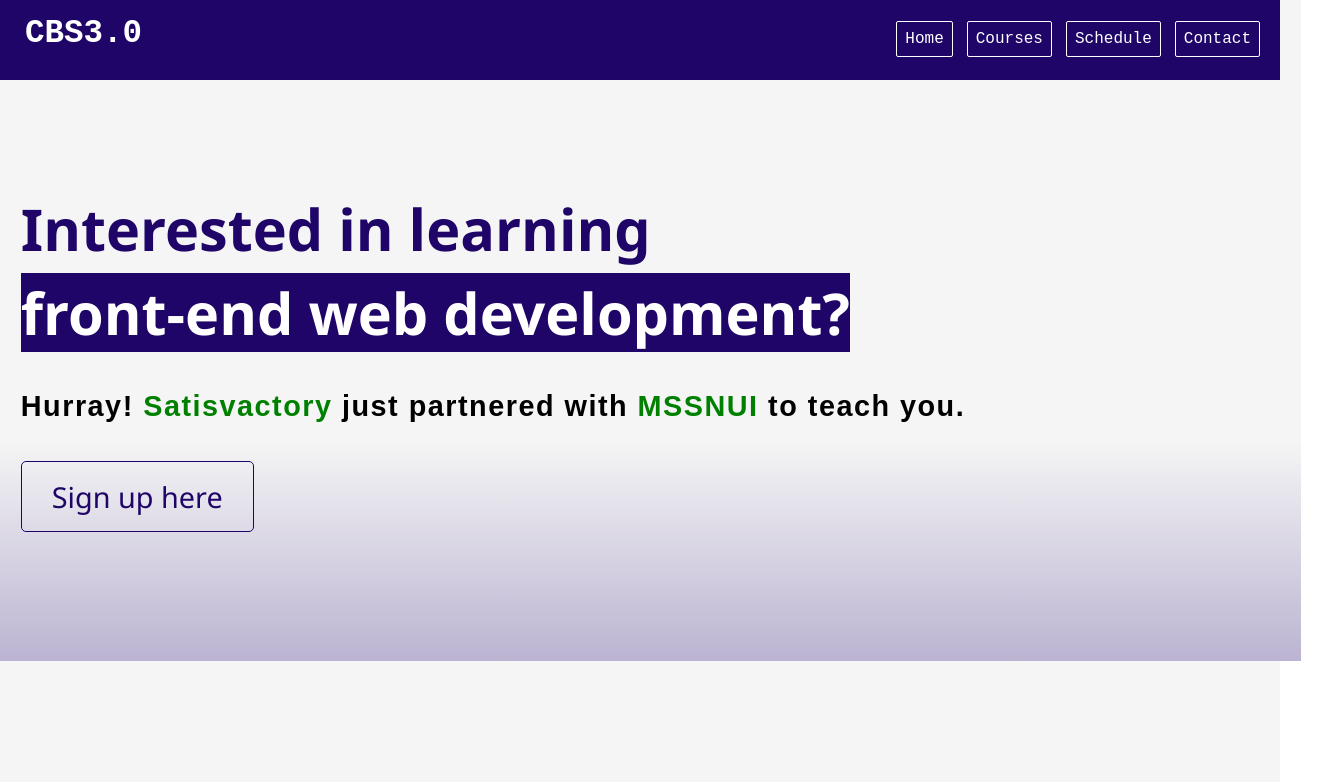
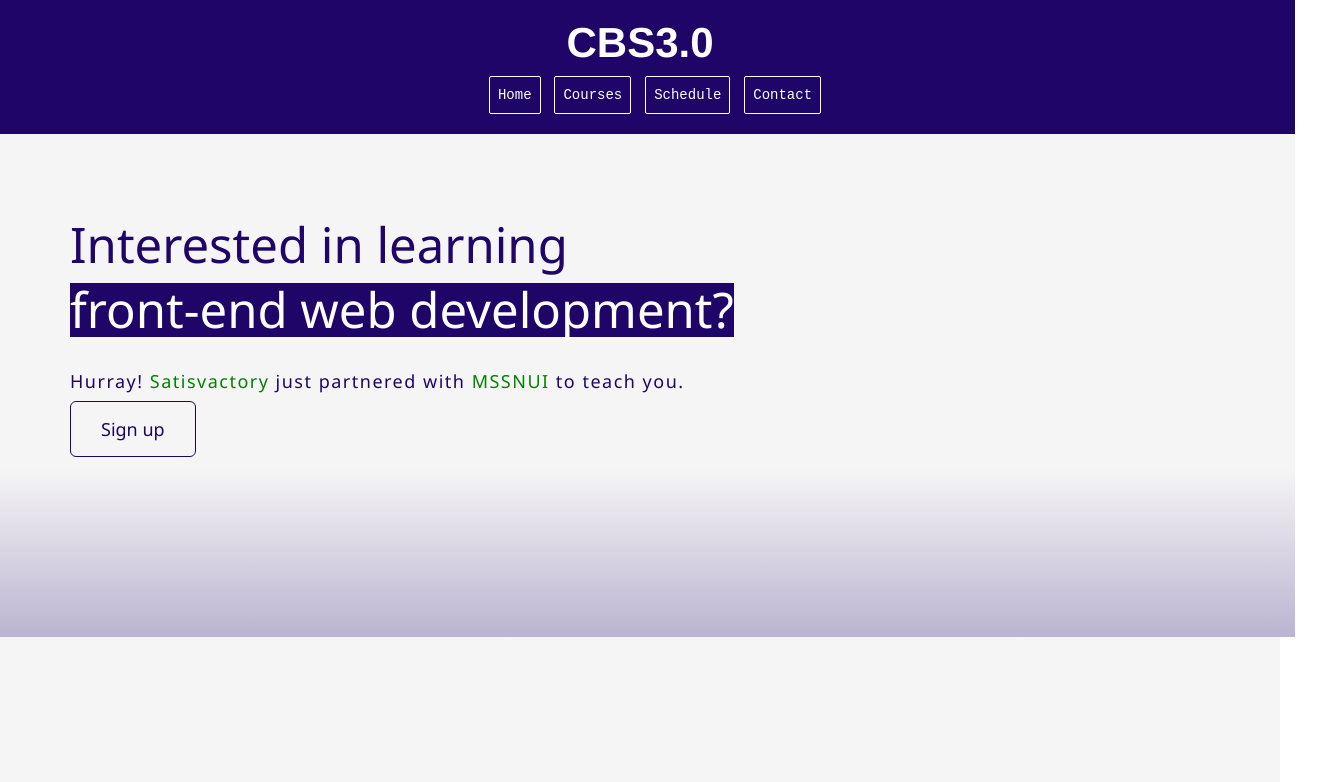
Before and after one commit to aoalaka/CBS3.0, a plain HTML site: page cbs3.0-take-home/week2/week2-take-home-1.html in a window 1280 px wide. Shown: the top 782 px of the page, 1330 px wide, since content can reach past the window. Drawn offline with nearby package versions, Linux system fonts and the light colour scheme.

Commit message:
Redesign WK2 Take-home 1

```diff
--- a/cbs3.0-take-home/week2/css/week2-take-home-1.css
+++ b/cbs3.0-take-home/week2/css/week2-take-home-1.css
@@ -1,38 +1,21 @@
-html,body {
-  margin: 0;
-}
 
-.nav {
-  position: fixed;
-  top: 0;
-  width: 100%;
+#nav {
+  text-align: center;
   min-height: 10vh;
   background-color: rgb(31, 5, 104);
 }
 #brand {
-  position: relative;
-  top: 15px;
-  margin-left: 25px;
   color: white;
-  font-family: monospace;
   letter-spacing: 0.5;
   font-weight: bolder;
-  display: inline;
-  font-size: 2.5em;
+  font-size: 3.0em;
 }
-ul.navLinks {
-  font-size: 1em;
-  float: right;
-  position: relative;
-  top: 5px;
-  right: 10px;
-}
+
 ul.navLinks li {
   display: inline-flex;
   color: white;
   font-family: 'Courier New', Courier, monospace;
   margin-right: 10px;
-  text-align: right;
   margin-bottom: 10px;
 }
 li a {
@@ -53,28 +36,26 @@ li a:hover {
   text-decoration: underline;
 }
 
-li a:active {
-  transform: translate(1px, 1px);
+.banner {
+  background: linear-gradient(180deg,whitesmoke, whitesmoke,whitesmoke, rgba(31, 5, 104, 0.3));
 }
-.banner {
-  width: 100%;
-  min-height: fit-content;
-  padding: 150px 0  100px 1.3em;
-  background: linear-gradient(180deg,whitesmoke, whitesmoke,whitesmoke, rgba(31, 5, 104, 0.3))
-}
-.wrapper {
-  width: fit-content;
-  font-size: 1.8em;
+#banner-content {
+  padding-top: 5%;
+  padding-bottom: 14%;
   font-family: 'Segoe UI', Tahoma, Geneva, Verdana, sans-serif;
   color: rgb(31, 5, 104);
-  overflow: hidden;
+}
+#interested {
+  font-size: 3.5em;
 }
 #hook {
+  margin-top: 1%;
+  margin-bottom: 3%;
   color: white;
   display: block;
   background: rgb(31, 5, 104);
   width: fit-content;
-  margin-top: 5px;
+  font-size:inherit;
 }
 h1 + h2 {
   color: blue;
@@ -94,7 +75,7 @@ span.organizer:hover {
 
 #sign-up-btn {
   border: 1px solid rgb(31, 5, 104);;
-  border-radius: 5px;
+  background: transparent;
   width: fit-content;
   padding: 15px 30px;
   color: rgb(31, 5, 104);
@@ -108,23 +89,17 @@ span.organizer:hover {
 #sign-up-btn:active {
   transform: translate(1px, 1px);
 }
-p#sign-up-btn a {
-  text-decoration: none;
-  color: inherit;
-}
 
-div.courses-div {
+#courses {
   background: whitesmoke;
-  padding: 100px 0 100px 1.3em;
+  padding: 10% 0 10% 0;
   text-align: center;
   font-family: 'Lucida Sans', 'Lucida Sans Regular', 'Lucida Grande', 'Lucida Sans Unicode', Geneva, Verdana, sans-serif;
   text-transform: uppercase;
   font-size: 2em;
   color: rgb(31, 5, 104);
 }
-.courseList {
-  float: none;
-}
+
 ul.courseList li {
   display: inline;
   color: blue;
@@ -132,25 +107,22 @@ ul.courseList li {
   font-size: inherit;
   text-align: center;
 }
-.schedule {
+#schedule {
   font-family: 'Trebuchet MS', 'Lucida Sans Unicode', 'Lucida Grande', 'Lucida Sans', Arial, sans-serif;
   color: #292b2b;
   text-align: center;
   font-size: 1.5em;
-  padding: 100px 0 100px 1em;
+  padding: 10% 0 10% 0;
 }
 
-.scheduleList {
-  float: none;
-}
-ul.scheduleList li {
+ul li {
   color: inherit;
   display: block;
   text-align: inherit;
   font-family: inherit;
   margin-bottom: .5em;
 }
-.footer {
+#footer {
   font-family: -apple-system, BlinkMacSystemFont, 'Segoe UI', Roboto, Oxygen, Ubuntu, Cantarell, 'Open Sans', 'Helvetica Neue', sans-serif;
   text-align: center;
   width: 100%;
--- a/cbs3.0-take-home/week2/week2-take-home-1.html
+++ b/cbs3.0-take-home/week2/week2-take-home-1.html
@@ -7,10 +7,14 @@
   <meta http-equiv="X-UA-Compatible" content="ie=edge">
   <title>WK-2 Take-Home-1</title>
   <link rel="stylesheet" href="css/week2-take-home-1.css">
+  <link rel="stylesheet" href="https://stackpath.bootstrapcdn.com/bootstrap/3.4.1/css/bootstrap.min.css"
+    integrity="sha384-HSMxcRTRxnN+Bdg0JdbxYKrThecOKuH5zCYotlSAcp1+c8xmyTe9GYg1l9a69psu" crossorigin="anonymous">
 </head>
 
 <body>
-  <div class="nav">
+
+  <div id="nav" class="row">
+    <div class="col-xs-12">
       <h2 id="brand">CBS3.0</h2>
       <ul class="navLinks">
         <li><a href="#">Home</a></li>
@@ -19,14 +23,25 @@
         <li><a href="#contact">Contact</a></li>
       </ul>
     </div>
-  <div class="banner">
-    <div class="wrapper">
-      <h1>Interested in learning <span id="hook">front-end web development?</span></h1>
-      <h4>Hurray! <span class="organizer">Satisvactory</span>  just partnered with <span class="organizer">MSSNUI</span> to teach you.</h4>
-      <p id="sign-up-btn"><a href="#">Sign up here</a></p>
+  </div>
+
+
+  <div class="row">
+    <div class="banner col-xs-12">
+      <div id="banner-content" class="container">
+        <h1 id="interested">Interested in learning <span id="hook">front-end web development?</span></h1>
+        <h4>Hurray! <span class="organizer">Satisvactory</span> just partnered with <span
+            class="organizer">MSSNUI</span>
+          to
+          teach you.</h4>
+        <a id="sign-up-btn" href="#" class="btn btn-primary btn-lg">Sign up</a>
       </div>
     </div>
-  <div id="courses" class="courses-div">
+  </div>
+
+  <div class="row">
+    <div class="col-xs-12">
+      <div id="courses" class="container-fluid">
         <h1>You'll learn & build projects using</h1>
         <ul class="courseList">
           <li>HTML |</li>
@@ -35,17 +50,27 @@
           <li>Git</li>
         </ul>
       </div>
-  <div id="schedule" class="schedule">
+    </div>
+  </div>
+
+  <div class="row">
+    <div class="col-xs-12">
+      <div id="schedule" class="container">
         <h1>Venue is University of Ibadan Central Mosque</h1>
         <h2>As scheduled below</h2>
-    <ul class="scheduleList">
+        <ul>
           <li>April 8 - May 2</li>
           <li>Mon - Thur (per week)</li>
           <li>9:00am - 1pm</li>
           <li>A functioning laptop is a prerequisite!</li>
         </ul>
       </div>
-  <div id="contact" class="footer">
+    </div>
+  </div>
+
+  <div class="row">
+    <div class="col-xs-12">
+      <div id="footer" class="container">
         <h1>Reach us here for any enquiry</h1>
         <ul class="navLinks-bottom">
           <li><a href="">Email</a></li>
@@ -54,5 +79,7 @@
           <li><a href="">Telephone</a></li>
         </ul>
       </div>
+    </div>
+  </div>
 </body>
 </html>
```
Lines whose indentation alone changed are shown as unchanged.
